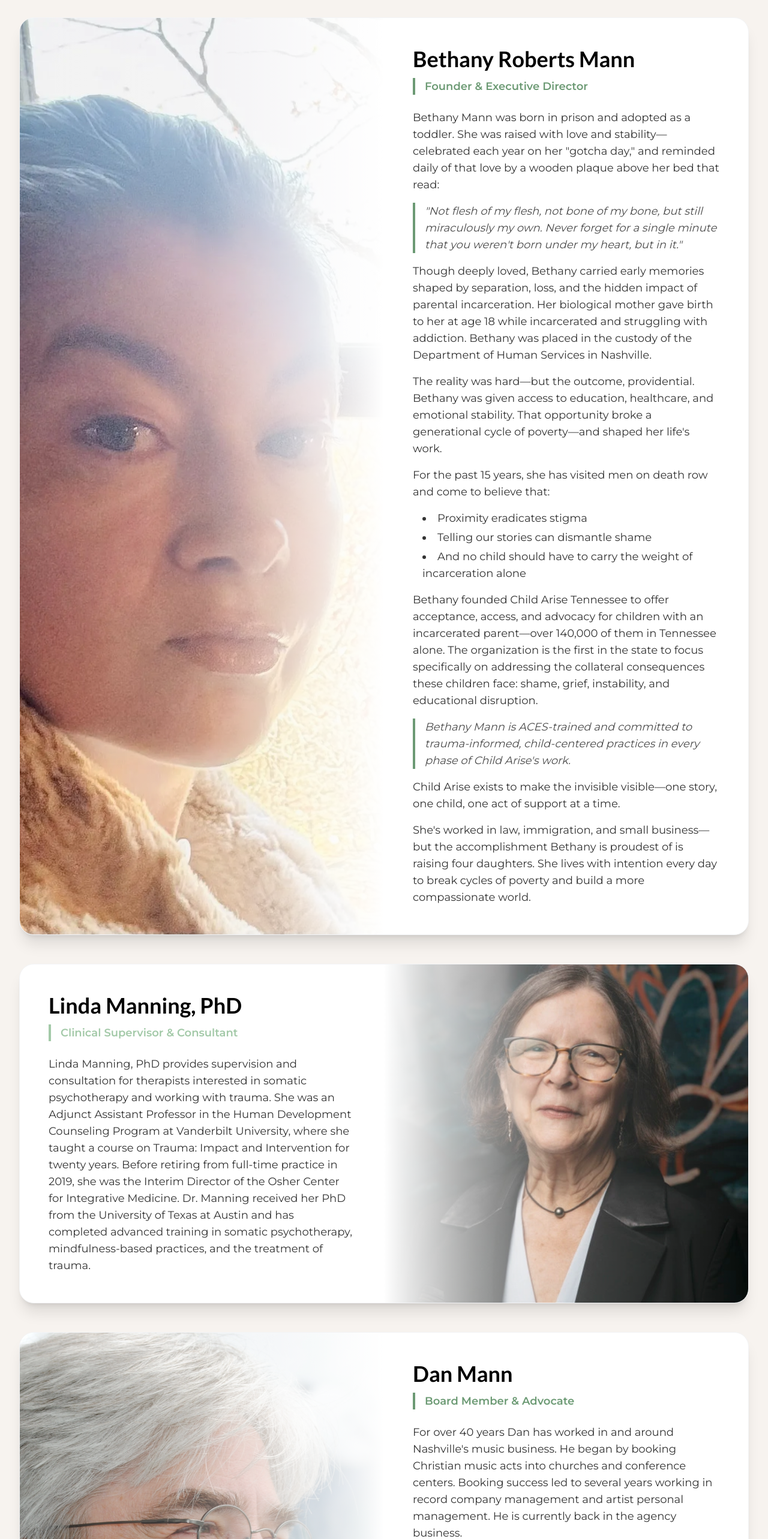
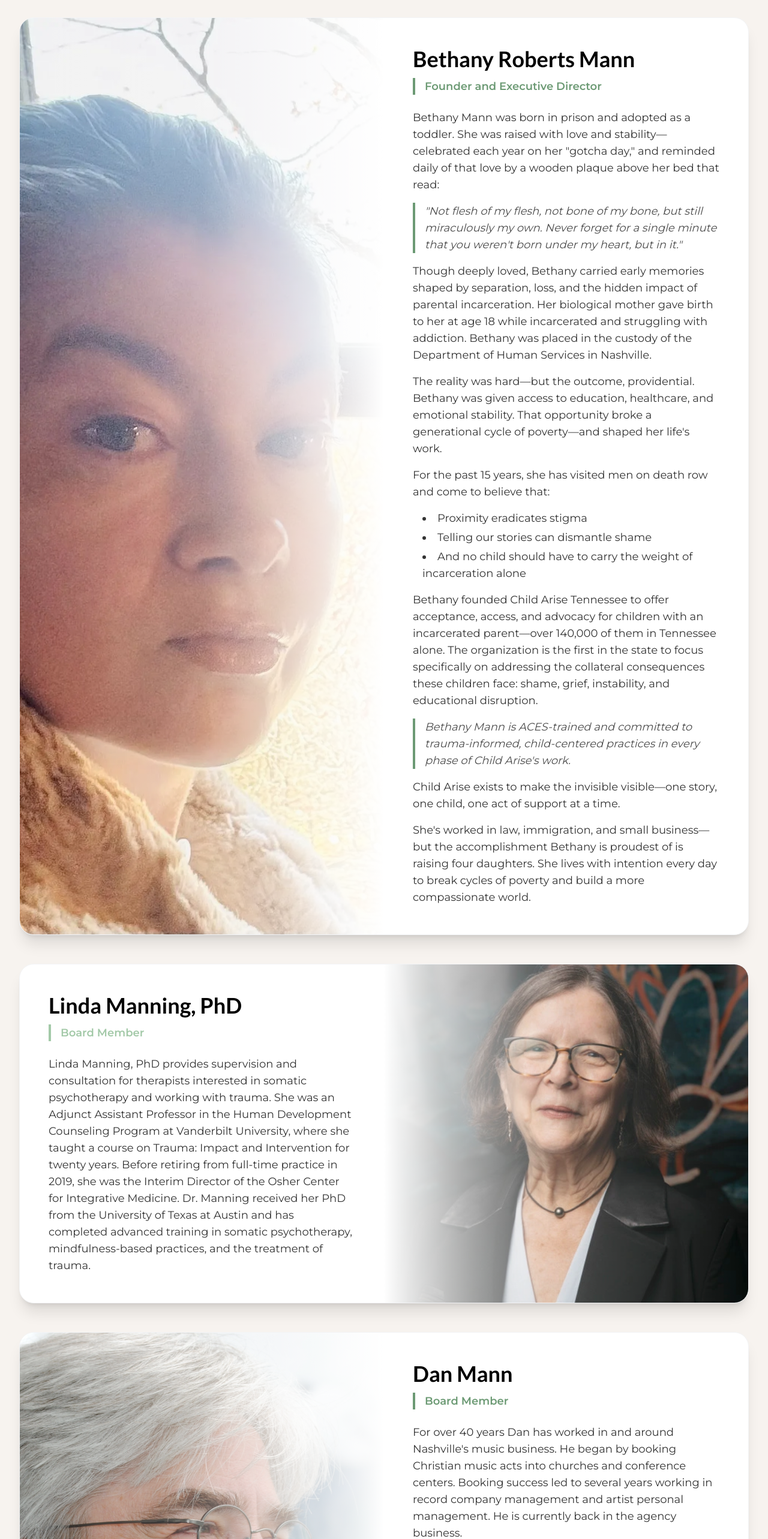
Before and after one commit to Isaiahshap/childarise, a Next.js app: page /about in a window 1280 px wide. Shown: the part 2300-4866 px from the top of the page at 60% size. Built offline with nearby package versions, Linux system fonts and the light colour scheme.

Commit message:
new nextjs

```diff
--- a/package.json
+++ b/package.json
@@ -16,8 +16,8 @@
     "lucide-react": "^0.513.0",
     "next": "16.1.1",
     "postcss": "8.4.31",
-    "react": "^19.0.0",
-    "react-dom": "^19.0.0",
+    "react": "^19.2.4",
+    "react-dom": "^19.2.4",
     "resend": "^4.0.1",
     "tailwind-merge": "^3.3.0",
     "tailwindcss": "3.4.1"
--- a/src/app/about/page.tsx
+++ b/src/app/about/page.tsx
@@ -235,7 +235,7 @@ export default function AboutPage() {
                   Bethany Roberts Mann
                 </h3>
                 <div className="text-base lg:text-lg font-semibold text-fern mb-4 lg:mb-6 border-l-4 border-fern pl-4 relative z-10">
-                  Founder & Executive Director
+                  Founder and Executive Director
                 </div>
                 <div className="text-base lg:text-lg text-black/80 leading-relaxed relative z-10 space-y-4">
                   <p>
@@ -295,7 +295,7 @@ export default function AboutPage() {
                   Linda Manning, PhD
                 </h3>
                 <div className="text-base lg:text-lg font-semibold text-earth-green mb-4 lg:mb-6 border-l-4 border-earth-green pl-4 relative z-10">
-                  Clinical Supervisor & Consultant
+                  Board Member
                 </div>
                 <p className="text-base lg:text-lg text-black/80 leading-relaxed relative z-10">
                   Linda Manning, PhD provides supervision and consultation for therapists interested in somatic
@@ -330,7 +330,7 @@ export default function AboutPage() {
                   Dan Mann
                 </h3>
                 <div className="text-base lg:text-lg font-semibold text-fern mb-4 lg:mb-6 border-l-4 border-fern pl-4 relative z-10">
-                  Board Member & Advocate
+                  Board Member
                 </div>
                 <div className="relative z-10 space-y-3 lg:space-y-4">
                   <p className="text-base lg:text-lg text-black/80 leading-relaxed">
@@ -371,7 +371,7 @@ export default function AboutPage() {
                     Dr. Sally Barton-Arwood
                   </h3>
                   <div className="text-base lg:text-lg font-semibold text-earth-green mb-4 lg:mb-6 border-l-4 border-earth-green pl-4">
-                    Board Member & Educator
+                    Board Member
                   </div>
                   <div className="text-base lg:text-lg text-black/80 leading-relaxed space-y-3 lg:space-y-4">
                     <p>
@@ -447,7 +447,7 @@ export default function AboutPage() {
                   The Reverend Richard Wineland
                 </h3>
                 <div className="text-base lg:text-lg font-semibold text-fern mb-4 lg:mb-6 border-l-4 border-fern pl-4 relative z-10">
-                  Associate Rector for Evangelism & Parish Life at Christ Church (Episcopal) Cathedral, Nashville
+                  Board Member
                 </div>
                 <div className="relative z-10 space-y-3 lg:space-y-4">
                   <p className="text-base lg:text-lg text-black/80 leading-relaxed">
@@ -486,7 +486,7 @@ export default function AboutPage() {
           </div>
 
           {/* Libby Dayhuff */}
-          <div className="bg-white rounded-3xl overflow-hidden shadow-xl border border-gray-100">
+          <div className="bg-white rounded-3xl overflow-hidden shadow-xl border border-gray-100 mb-12">
             <div className="grid grid-cols-1 lg:grid-cols-2 min-h-[400px] lg:min-h-[500px]">
               <div className="order-1 lg:order-2 relative h-80 lg:h-full">
                 <Image
@@ -505,7 +505,7 @@ export default function AboutPage() {
                   Libby Dayhuff
                 </h3>
                 <div className="text-base lg:text-lg font-semibold text-earth-green mb-4 lg:mb-6 border-l-4 border-earth-green pl-4 relative z-10">
-                  Criminal Defense Attorney, Larsen Law PLLC
+                  Board Member
                 </div>
                 <p className="text-base lg:text-lg text-black/80 leading-relaxed relative z-10">
                   My name is Libby Dayhuff, and I am a criminal defense attorney at Larsen Law PLLC in
@@ -513,6 +513,58 @@ export default function AboutPage() {
                   University of Tennessee where I completed my honors thesis on the effects of parental
                   incarceration.
                 </p>
+              </div>
+            </div>
+          </div>
+
+          {/* Lucy Hendrickson */}
+          <div className="bg-white rounded-3xl overflow-hidden shadow-xl border border-gray-100">
+            <div className="grid grid-cols-1 lg:grid-cols-2 min-h-[400px] lg:min-h-[500px]">
+              <div className="order-1 lg:order-1 relative h-80 lg:h-full">
+                <Image
+                  src="/images/Lucy.JPEG"
+                  alt="Lucy Hendrickson"
+                  fill
+                  className="object-cover object-center"
+                  sizes="(max-width: 1024px) 100vw, 50vw"
+                />
+                <div className="absolute inset-0 bg-gradient-to-b lg:bg-gradient-to-r from-transparent via-white/20 to-white"></div>
+              </div>
+
+              <div className="order-2 lg:order-2 p-6 md:p-8 lg:p-12 flex flex-col justify-center relative">
+                <div className="absolute top-0 left-0 right-0 h-16 bg-gradient-to-b from-white/90 to-transparent lg:hidden"></div>
+                <h3 className="text-2xl md:text-3xl lg:text-4xl font-lato font-bold text-black mb-3 relative z-10">
+                  Lucy Hendrickson
+                </h3>
+                <div className="text-base lg:text-lg font-semibold text-fern mb-4 lg:mb-6 border-l-4 border-fern pl-4 relative z-10">
+                  Board Member
+                </div>
+                <div className="relative z-10 space-y-3 lg:space-y-4">
+                  <p className="text-base lg:text-lg text-black/80 leading-relaxed">
+                    Lucy is a Nashville native with seven years of experience at a prominent, nationally
+                    recognized nonprofit, where she built a strong foundation in advocacy, community care,
+                    and support for vulnerable populations.
+                  </p>
+                  <p className="text-base lg:text-lg text-black/80 leading-relaxed">
+                    Her commitment to justice and human dignity was shaped early in life through her
+                    family&apos;s meaningful relationships with individuals on death row. These relationships
+                    taught Lucy that people are more than the worst thing they have ever done, and that
+                    compassion—when practiced consistently and courageously—can be a powerful force for
+                    change.
+                  </p>
+                  <p className="text-base lg:text-lg text-black/80 leading-relaxed">
+                    Through her work with Child Arise, Lucy brings together professional experience and
+                    lived perspective, guided by empathy, respect, and a deep belief in the inherent worth
+                    of every person. She is especially passionate about supporting children and families
+                    impacted by incarceration and working toward systems that are more humane, responsive,
+                    and rooted in care.
+                  </p>
+                  <p className="text-base lg:text-lg text-black/80 leading-relaxed">
+                    Lucy&apos;s work is grounded in the belief that meaningful change begins with
+                    relationship—and that when children and families are met with dignity, stability, and
+                    support, communities are strengthened for generations to come.
+                  </p>
+                </div>
               </div>
             </div>
           </div>
```
Also changed, not shown: public/images/Lucy.JPEG (added), 1 other file (tests, documents, lock files or other folders).
